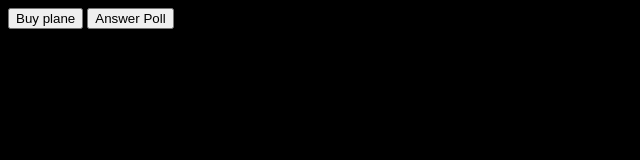
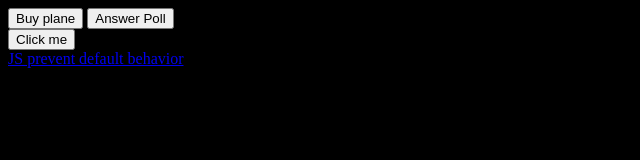
Before and after one commit to AsgarovAsgar/js-init, a plain HTML site: page index.html in a window 1280 px wide. Shown: the whole page, without its empty margins (0-640 px from the left). Drawn offline with Linux system fonts and the light colour scheme.

Commit message:
about dom events

```diff
--- a/index.html
+++ b/index.html
@@ -16,6 +16,10 @@
     <button class="buy">Buy plane</button>
     <button class="poll">Answer Poll</button>
   </div>
+   <div id="parent-btn">
+    <button class="btn-btn">Click me</button>
+  </div>
+  <a id="maestro" href="https://www.maestroschool.az/">JS prevent default behavior</a>;
 
 
 <script src="script.js"></script>
```
Also changed, not shown: script.js (+23 -0 lines).
